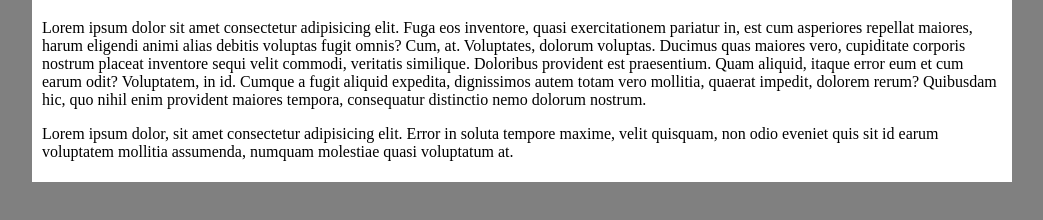
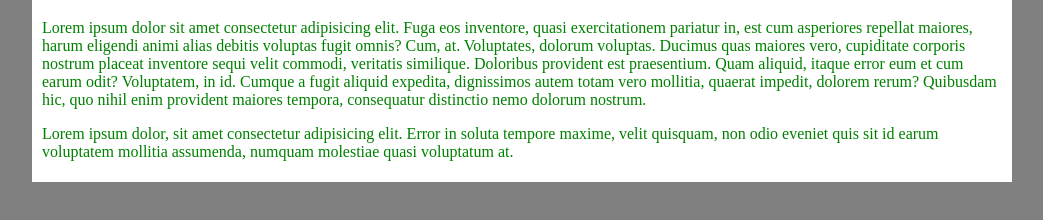
Before and after one commit to melketesfay/git-workshop, a plain HTML site: page index.html in a window 1280 px wide. Shown: the part 94-314 px from the top of the page, without its empty margins (118-1161 px from the left). Drawn offline with Linux system fonts and the light colour scheme.

Commit message:
changed p color to green and added js script(console.log(git-workshop))

```diff
--- a/script.js
+++ b/script.js
@@ -0,0 +1 @@
+console.log("git-Workshop")
--- a/sytle.css
+++ b/sytle.css
@@ -15,3 +15,7 @@ main{
     padding: 5px 10px;
     margin-top: 20px;
 }
+
+p{
+    color: green;
+}
```
